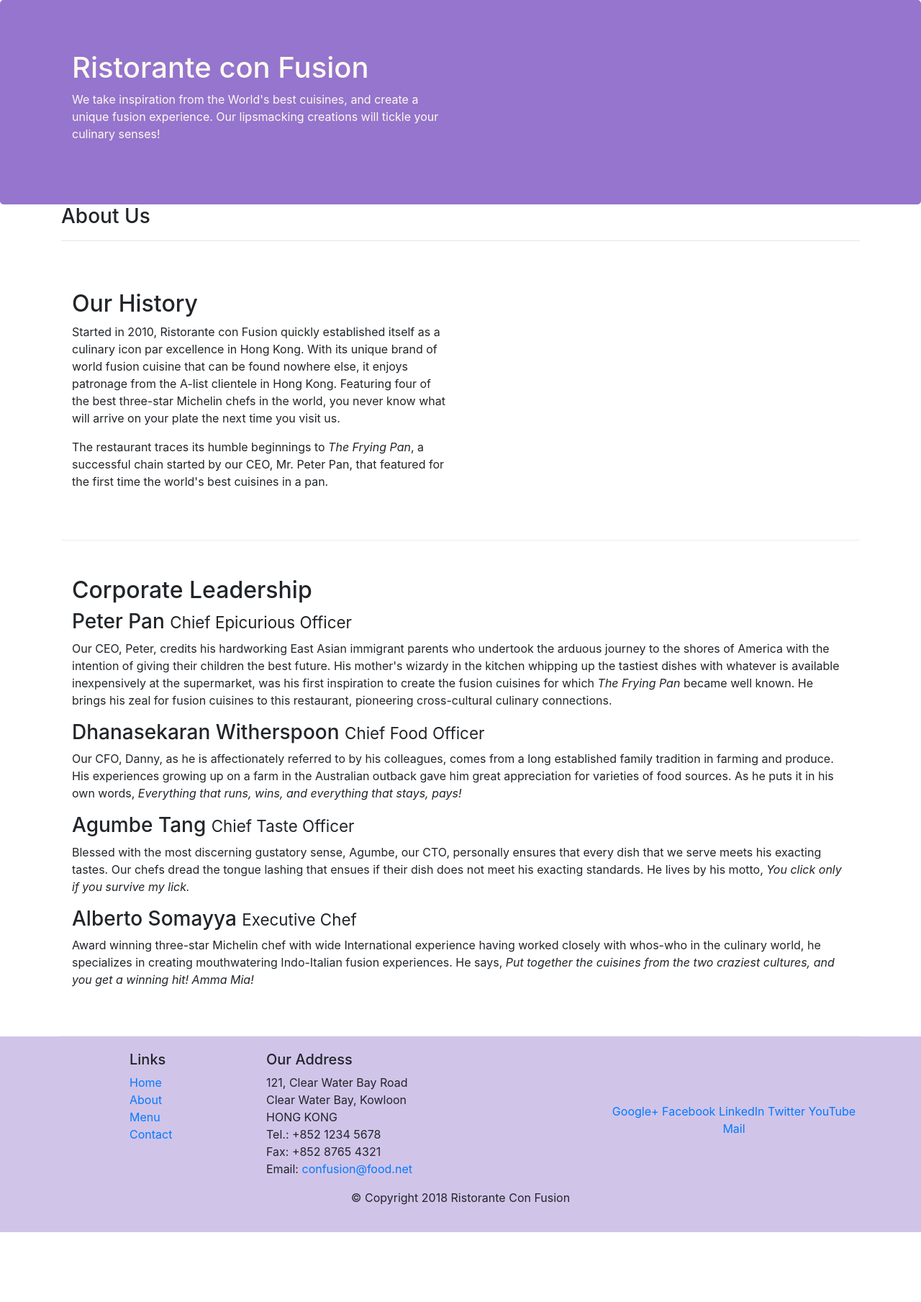
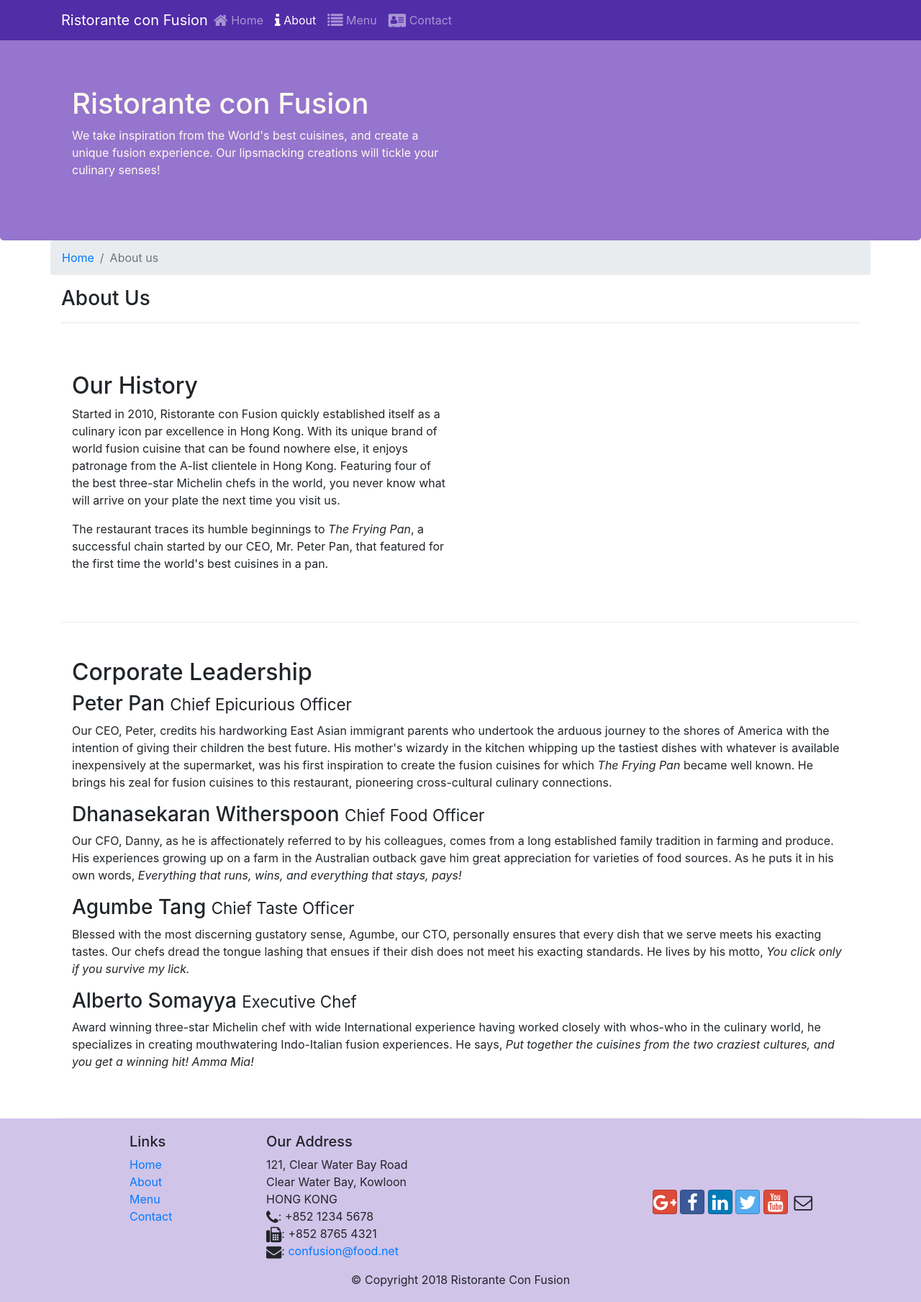
Before and after one commit to Harish-babu-muppalla/Ristorante-con-Fusion, a website: page aboutus.html in a window 1280 px wide. Shown: the whole page at 72% size. Before the commit the page ends 1712 px from the top, so only its background shows below. Drawn offline with nearby package versions, Linux system fonts and the light colour scheme.

Commit message:
icon fonts

```diff
--- a/aboutus.html
+++ b/aboutus.html
@@ -8,15 +8,34 @@
 
     <!-- Bootstrap CSS -->
     <link rel="stylesheet" href="node_modules/bootstrap/dist/css/bootstrap.min.css">
+	<link rel="stylesheet" href="node_modules/font-awesome/css/font-awesome.min.css">
+    <link rel="stylesheet" href="node_modules/bootstrap-social/bootstrap-social.css">
 	<link rel = "stylesheet" href="css/styles.css">
+
     <title>Ristorante Con Fusion: About Us</title>
 
 </head>
 
 <body>
-
+	<nav class="navbar navbar-dark navbar-expand-sm fixed-top">
+		<div class="container">
+		<button class="navbar-toggler" type="button" data-toggle="collapse" data-target="#Navbar">
+			<span class="navbar-toggler-icon"> </span>
+		</button>
+			<a class ="navbar-brand mr-auto" href="./index.html">Ristorante con Fusion </a>
+			<div class="collapse navbar-collapse" id="Navbar">
+				<ul class="navbar-nav mr-auto">
+				<li class="nav-item"><a class="nav-link" href="./index.html"><span class="fa fa-home fa-lg"></span> Home</a></li>
+				<li class="nav-item active"><a class="nav-link" href="#"><span class="fa fa-info fa-lg"></span> About</a></li>
+				<li class="nav-item"><a class="nav-link" href="#"><span class="fa fa-list fa-lg"></span> Menu</a></li>
+				<li class="nav-item"><a class="nav-link" href="#"><span class="fa fa-address-card fa-lg"></span> Contact</a></li>
+			</ul>
+			</div>
+		</div>
+	</nav>
     <header class="jumbotron">
         <div class="container">
+
             <div class="row row-header">
                 <div class="col-12 col-sm-6">
                     <h1>Ristorante con Fusion</h1>
@@ -30,6 +49,10 @@
 
     <div class="container">
         <div class="row">
+		<ol class="col-12 breadcrumb">
+				<li class="breadcrumb-item"><a href="./index.html">Home</a></li>
+				<li class="breadcrumb-item active">About us</li>
+			</ol>
             <div class="col">
                <h3>About Us</h3>
                <hr>
@@ -37,7 +60,7 @@
         </div>
 
         <div class="row row-content align-items-center">
-            <div class="col-6">
+            <div class="col-sm-6">
                 <h2>Our History</h2>
                 <p>Started in 2010, Ristorante con Fusion quickly established itself as a culinary icon par excellence in Hong Kong. With its unique brand of world fusion cuisine that can be found nowhere else, it enjoys patronage from the A-list clientele in Hong Kong.  Featuring four of the best three-star Michelin chefs in the world, you never know what will arrive on your plate the next time you visit us.</p>
                 <p>The restaurant traces its humble beginnings to <em>The Frying Pan</em>, a successful chain started by our CEO, Mr. Peter Pan, that featured for the first time the world's best cuisines in a pan.</p>
@@ -73,7 +96,7 @@
                 <div class="col-4 offset-1 col-sm-2">
                     <h5>Links</h5>
                     <ul class="list-unstyled">
-                        <li><a href="#">Home</a></li>
+                        <li><a href="./index.html">Home</a></li>
                         <li><a href="#">About</a></li>
                         <li><a href="#">Menu</a></li>
                         <li><a href="#">Contact</a></li>
@@ -85,19 +108,21 @@
 		              121, Clear Water Bay Road<br>
 		              Clear Water Bay, Kowloon<br>
 		              HONG KONG<br>
-		              Tel.: +852 1234 5678<br>
-		              Fax: +852 8765 4321<br>
-		              Email: <a href="mailto:confusion@food.net">confusion@food.net</a>
+		             <i class="fa fa-phone fa-lg"></i>: +852 1234 5678<br>
+                      <i class="fa fa-fax fa-lg"></i>: +852 8765 4321<br>
+                      <i class="fa fa-envelope fa-lg"></i>:
+                      <a href="mailto:confusion@food.net">confusion@food.net</a>
+
 		           </address>
                 </div>
                 <div class="col-12 col-sm-4 align-self-center">
                     <div class="text-center">
-                        <a href="http://google.com/+">Google+</a>
-                        <a href="http://www.facebook.com/profile.php?id=">Facebook</a>
-                        <a href="http://www.linkedin.com/in/">LinkedIn</a>
-                        <a href="http://twitter.com/">Twitter</a>
-                        <a href="http://youtube.com/">YouTube</a>
-                        <a href="mailto:">Mail</a>
+                        <a class="btn btn-social-icon btn-google" href="http://google.com/+"><i class="fa fa-google-plus"></i></a>
+                        <a class="btn btn-social-icon btn-facebook" href="http://www.facebook.com/profile.php?id="><i class="fa fa-facebook"></i></a>
+                        <a class="btn btn-social-icon btn-linkedin" href="http://www.linkedin.com/in/"><i class="fa fa-linkedin"></i></a>
+                        <a class="btn btn-social-icon btn-twitter" href="http://twitter.com/"><i class="fa fa-twitter"></i></a>
+                        <a class="btn btn-social-icon btn-google" href="http://youtube.com/"><i class="fa fa-youtube"></i></a>
+                        <a class="btn btn-social-icon" href="mailto:"><i class="fa fa-envelope-o"></i></a>
                     </div>
                 </div>
            </div>
--- a/css/styles.css
+++ b/css/styles.css
@@ -28,3 +28,11 @@
 		margin: 0px;
 		color: #0f0f0f;
 }
+
+body{
+	padding:50px 0px 0px 0px;
+	z-index : 0;
+}
+.navbar-dark{
+		background-color: #512DA8;
+}
--- a/package.json
+++ b/package.json
@@ -15,6 +15,8 @@
   },
   "dependencies": {
     "bootstrap": "^4.5.2",
+    "bootstrap-social": "^5.1.1",
+    "font-awesome": "^4.7.0",
     "jquery": "^3.3.1",
     "popper.js": "^1.12.9"
   }
```
Also changed, not shown: index.html (+32 -12 lines), 1 other file.
